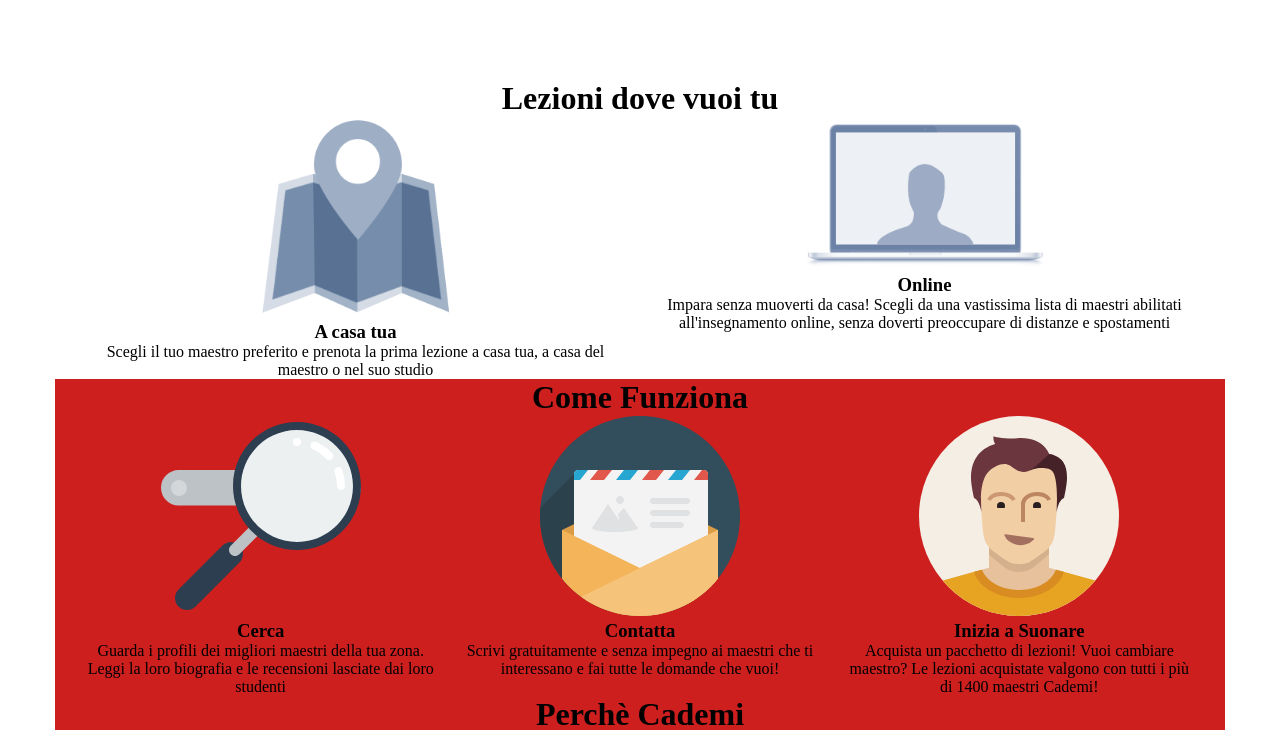
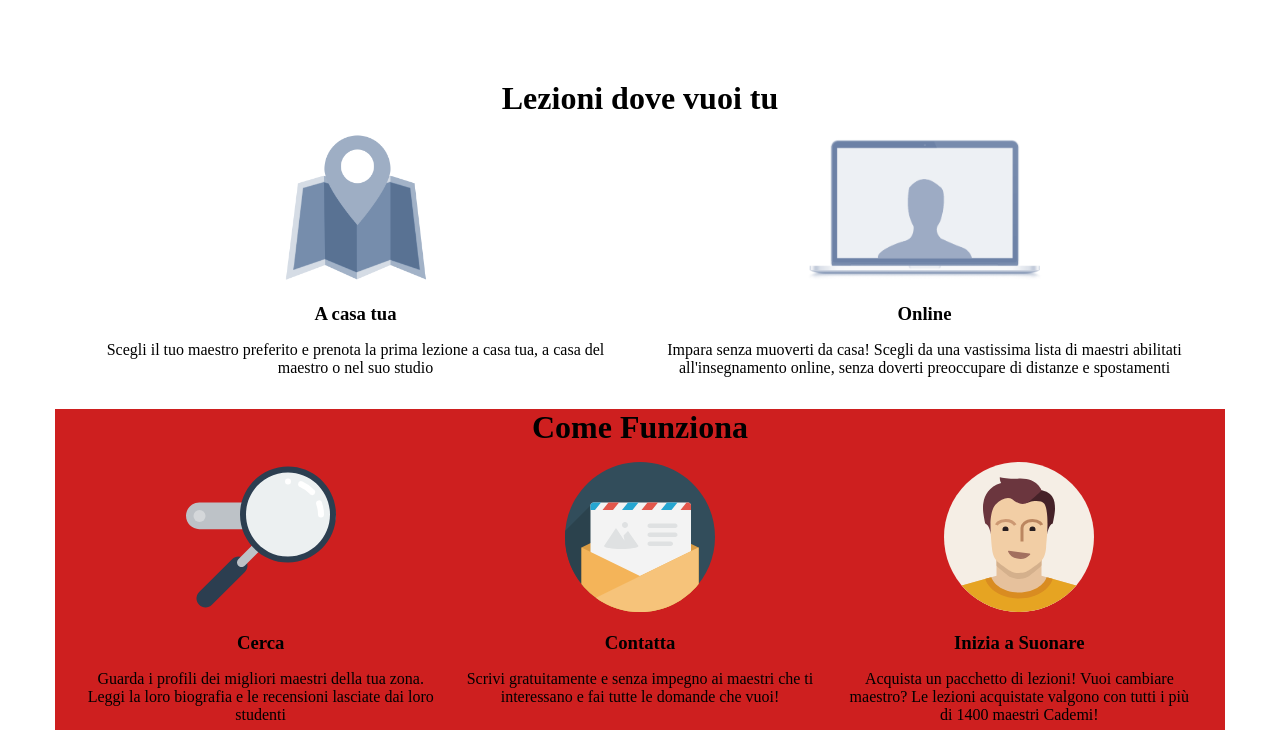
Before and after one commit to MatteoMeneguzzi/html-css-resp-wannabe-12bool, a plain HTML site: page index.html in a window 1280 px wide. Shown: the top 730 px of the page. Drawn offline with Linux system fonts and the light colour scheme.

Commit message:
viewport

```diff
--- a/css/framework.css
+++ b/css/framework.css
@@ -27,6 +27,7 @@
 	/* se serve */
 	padding-left: 15px;
 	padding-right: 15px;
+	text-align: center;
 }
 
 [class*="col-"].pad-0 {
@@ -138,12 +139,6 @@
 	margin-left: 100%;
 }
 
-/* IMG */
-
-img {
-	width: 50%;
-}
-
 /* TABLET */
 
 @media screen and (min-width: 420px) {
@@ -248,20 +243,6 @@ img {
 	.offset-md-12 {
 		margin-left: 100%;
 	}
-
-	/* img */
-
-	img {
-		width: 100%;
-	}
-
-	#lezioni .col-xs-12:first-child img {
-		width: 100%;
-	}
-
-	/* #lezioni .col-xs-12:last-child img {
-		width: 100%;
-	} */
 }
 
 /* TABLET */
@@ -367,20 +348,6 @@ img {
 
 	.offset-md-12 {
 		margin-left: 100%;
-	}
-
-	/* img */
-
-	img {
-		width: 200px;
-	}
-
-	#lezioni .col-xs-12:first-child img {
-		width: 220px;
-	}
-
-	#lezioni .col-xs-12:last-child img {
-		width: 250px;
 	}
 }
 
@@ -488,18 +455,4 @@ img {
 	.offset-lg-12 {
 		margin-left: 100%;
 	}
-
-	/* img */
-
-	/* img {
-		width: 250px;
-	}
-
-	#lezioni .col-xs-12:first-child img {
-		width: 270px;
-	}
-
-	#lezioni .col-xs-12:last-child img {
-		width: 270px;
-	} */
 }
--- a/css/style.css
+++ b/css/style.css
@@ -4,13 +4,23 @@ body {
 }
 
 .container {
-	padding: 0 1rem;
+	padding: 0 1rem 2rem;
+	text-align: center;
 }
 
-@media screen and (min-width: 420px) {
-	#lezioni .col-xs-12:first-child img {
-		width: 80%;
-	}
+h3 {
+	margin-bottom: 1rem;
+}
+
+.container.grey {
+	background-color: #ce1f1f;
+}
+
+/* img */
+
+img {
+	height: 150px;
+	margin: 1rem 0 1rem;
 }
 
 #why img {
@@ -18,7 +28,3 @@ body {
 	border-radius: 50%;
 	padding: 30px;
 }
-
-.container.grey {
-	background-color: #ce1f1f;
-}
--- a/index.html
+++ b/index.html
@@ -15,11 +15,14 @@
 			</div>
 
 			<div class="col-xs-12 col-md-6">
-				<img src="img/icon/maps.png" alt="" />
-				<h3>A casa tua</h3>
-
-				Scegli il tuo maestro preferito e prenota la prima lezione a casa tua, a
-				casa del maestro o nel suo studio
+				<div class="col-xs-12">
+					<img src="img/icon/maps.png" alt="" />
+				</div>
+				<div class="col-xs-12 pad-0">
+					<h3>A casa tua</h3>
+					Scegli il tuo maestro preferito e prenota la prima lezione a casa tua,
+					a casa del maestro o nel suo studio
+				</div>
 			</div>
 
 			<div class="col-xs-12 col-md-6">
```
